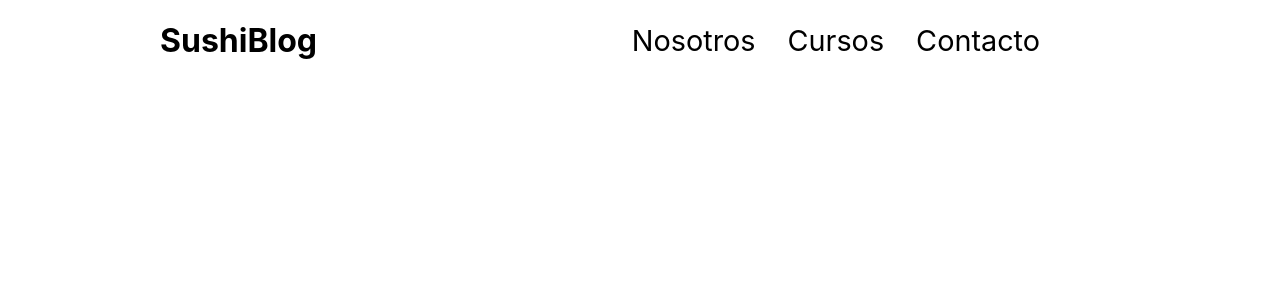
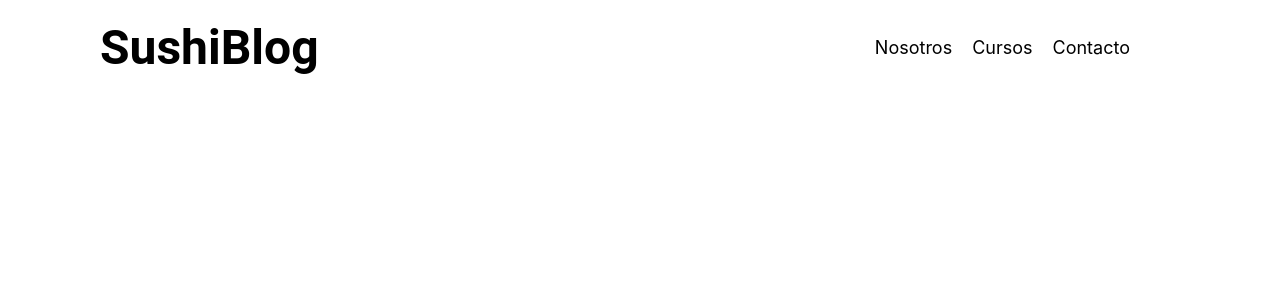
Before and after one commit to estebanmavarezb/react-app, a React (Create React App) app: page / in a window 1280 px wide. Shown: the top 300 px of the page. Built offline with nearby package versions, Linux system fonts and the light colour scheme.

Commit message:
agrego css

```diff
--- a/src/index.css
+++ b/src/index.css
@@ -1,5 +1,16 @@
+html {
+  box-sizing: border-box;
+  font-size:  62.5%; /** 1rem = 10px */
+}
+
+*, *::before, *:after {
+  box-sizing: inherit;
+}
+
 body {
   margin: 0;
+  font-size: 1.6rem;
+  line-height: 2;
   font-family: -apple-system, BlinkMacSystemFont, 'Segoe UI', 'Roboto', 'Oxygen',
     'Ubuntu', 'Cantarell', 'Fira Sans', 'Droid Sans', 'Helvetica Neue',
     sans-serif;
@@ -11,3 +22,47 @@ code {
   font-family: source-code-pro, Menlo, Monaco, Consolas, 'Courier New',
     monospace;
 }
+
+
+/* globales */
+
+
+.container {
+  max-width: 1200px;
+  width: 95%;
+  margin: 0 auto;
+}
+
+h1, h2, h3, h4 {
+  font-family: 'Roboto', sans-serif;
+}
+
+h1 {
+  font-size: 4.8rem;
+}
+
+h2 {
+  font-size: 4rem;
+  line-height: 1.2;
+}
+
+h3 {
+  font-size: 3.2rem;
+}
+
+h4 {
+  font-size: 2.8rem;
+}
+
+img {
+  max-width: 100%;
+}
+/* utilidades */
+
+.text-center {
+  text-align: center;
+}
+
+.no-margin {
+  margin: 0;
+}
```
Also changed, not shown: 1 other file (tests, documents, lock files or other folders).
